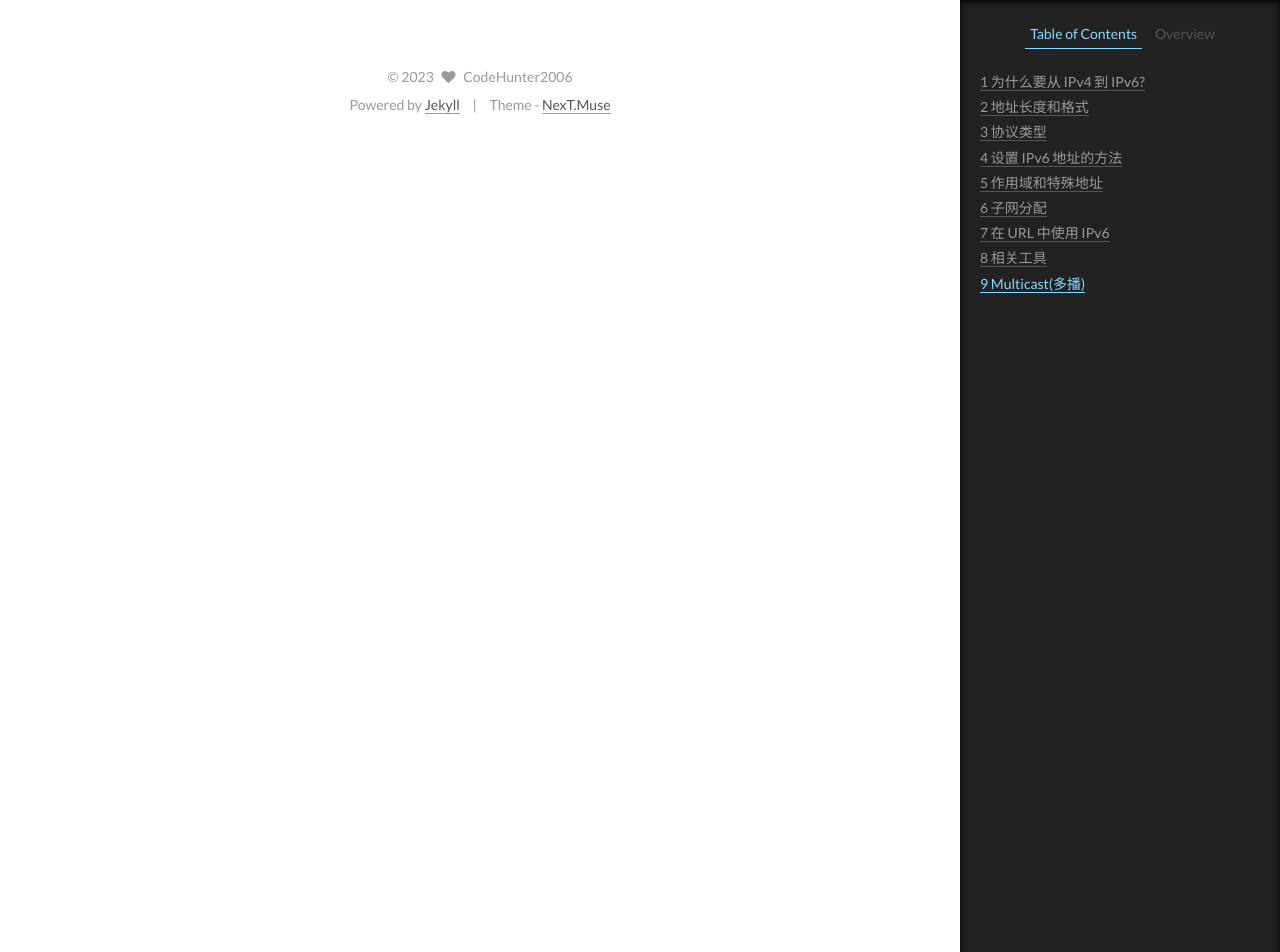
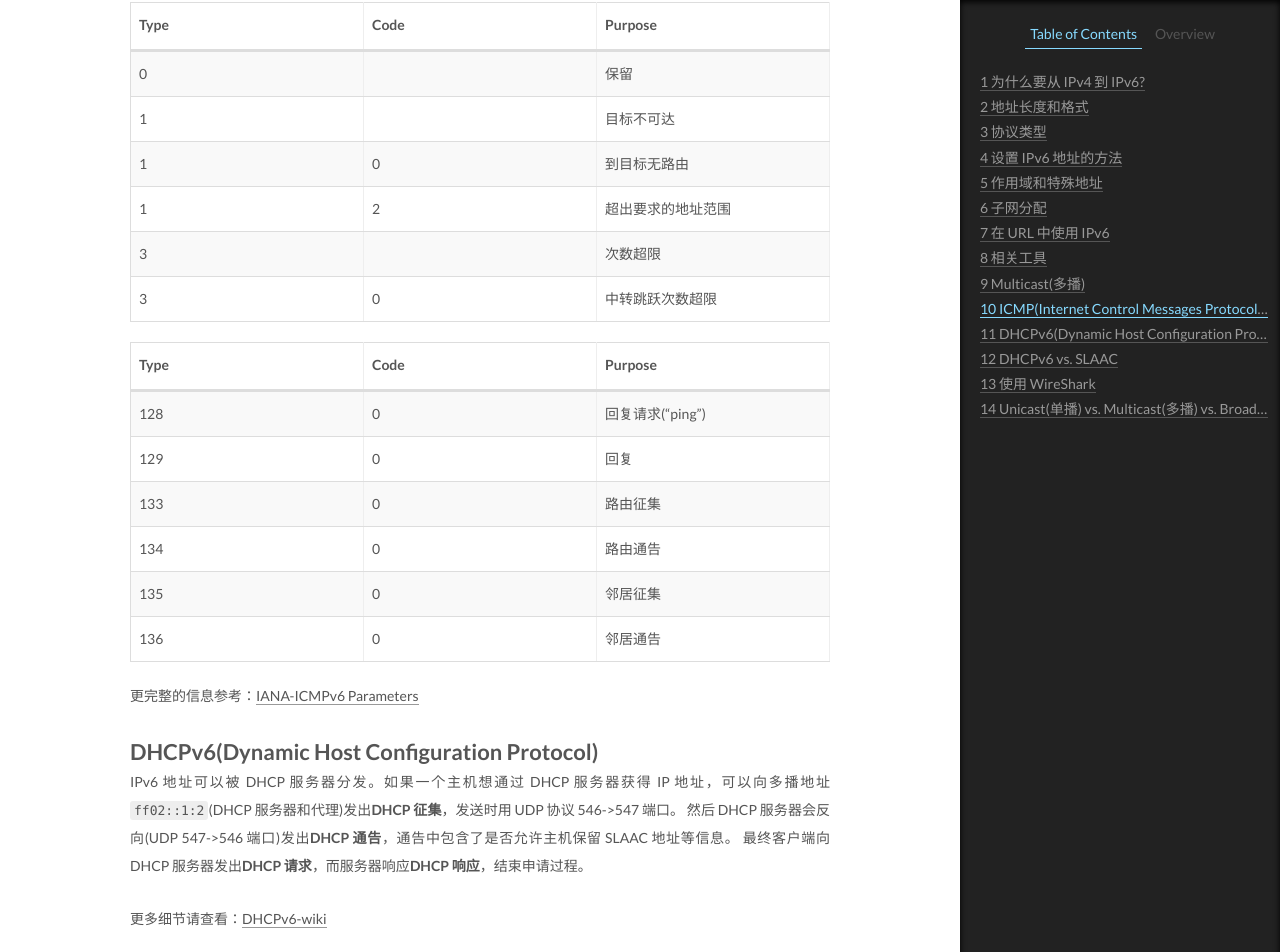
Before and after one commit to CodeHunter2006/CodeHunter2006.github.io, a Jekyll site: the page built from _posts/2023-03-25-IPv6_Basic.md, in a window 1280 px wide and 1400 px high, scrolled down 4950 px. Shown: the top 952 px of the window. Built offline with Jekyll 4.4.1, drawn with Linux system fonts in a browser that asks for light colours; some of the changed text lies outside the part shown.

Commit message:
doc: add contents

```diff
--- a/_posts/2023-03-25-IPv6_Basic.md
+++ b/_posts/2023-03-25-IPv6_Basic.md
@@ -142,3 +142,65 @@ link-local 范围内的多播地址：
 完整的多播地址可参考：[IANA](https://www.iana.org/assignments/ipv6-multicast-addresses/ipv6-multicast-addresses.xhtml)
 
 你可以试着 ping 一下上面这些地址，如`ping6 ff02::1`
+
+# ICMP(Internet Control Messages Protocol) 消息类型
+
+ICMP 通过消息类型区分，而不是像通常的协议那样通过端口号区分。致命/重要的类型数值为`[1, 127]`，而`[128, ...)`是普通消息类型。每个类型都可以有多个子类型，以`code`注明。
+
+常用 IPv6 ICMP 类型：
+
+| Type | Code | Purpose            |
+| ---- | ---- | ------------------ |
+| 0    |      | 保留               |
+| 1    |      | 目标不可达         |
+| 1    | 0    | 到目标无路由       |
+| 1    | 2    | 超出要求的地址范围 |
+| 3    |      | 次数超限           |
+| 3    | 0    | 中转跳跃次数超限   |
+
+| Type | Code | Purpose          |
+| ---- | ---- | ---------------- |
+| 128  | 0    | 回复请求("ping") |
+| 129  | 0    | 回复             |
+| 133  | 0    | 路由征集         |
+| 134  | 0    | 路由通告         |
+| 135  | 0    | 邻居征集         |
+| 136  | 0    | 邻居通告         |
+
+更完整的信息参考：[IANA-ICMPv6 Parameters](https://www.iana.org/assignments/icmpv6-parameters/icmpv6-parameters.xhtml)
+
+# DHCPv6(Dynamic Host Configuration Protocol)
+
+IPv6 地址可以被 DHCP 服务器分发。如果一个主机想通过 DHCP 服务器获得 IP 地址，可以向多播地址`ff02::1:2`(DHCP 服务器和代理)发出**DHCP 征集**，发送时用 UDP 协议 546->547 端口。
+然后 DHCP 服务器会反向(UDP 547->546 端口)发出**DHCP 通告**，通告中包含了是否允许主机保留 SLAAC 地址等信息。
+最终客户端向 DHCP 服务器发出**DHCP 请求**，而服务器响应**DHCP 响应**，结束申请过程。
+
+更多细节请查看：[DHCPv6-wiki](https://en.wikipedia.org/wiki/DHCPv6)
+
+# DHCPv6 vs. SLAAC
+
+根据不同的路由和客户端配置，客户端可能最终设置多个地址，包括 SLAAC 和 DHCP 获得的。下面显示了可能组合：
+
+![dhcp_slaac.jpg](https://github.com/onemarcfifty/cheat-sheets/blob/main/networking/dhcp_slaac.jpg)
+
+# 使用 WireShark
+
+为了更好地理解 IPv6，可以用抓包工具 WireShark 打印出 IP 数据包。下面是一些抓取 ICMP 和 DHCP 过滤条件：
+
+- `icmpv6 and (icmpv6.type==128) or (icmpv6.type==129)`
+  过滤出 ping 和 ping 的回复
+- `icmpv6 and (icmpv6.type==133) or (icmpv6.type==134)`
+  过滤出路由征集和路由通告
+- `dhcpv6`
+  过滤出 DHCPv6 的相关通信
+- `dhcpv6 or (icmpv6 and (icmpv6.type==134) or (icmpv6.type==133))`
+  综合上面的过滤结果
+
+# Unicast(单播) vs. Multicast(多播) vs. Broadcast(广播) vs. Anycast(任意播)
+
+上面这些都是消息发送类型，可以有一个节点发到交换机或路由器处理。
+
+- Unicast(单播)，一对一发送，需要发送者指定目标 ip
+- Broadcast(广播)，对全部发送，在一个广播范围内的全部节点都会收到
+- Multicast(多播)，要先有特定一些节点订阅了一个多播组，单个节点再在发送时指定组号，只有组内节点会收到消息
+- Anycast(任意播)，更像是"应急号"，就近(较快)的单个订阅者收到后就不再传播，如果就近没有收到，更远一点的就近接收者才可能收到
```
Also changed, not shown: _posts/2023-03-16-ChatGPT_4.0_touch.md (+2 -2 lines), _posts/2023-04-01-ChatGPT_fundamental.md (added, +9 -0 lines), assets/images/2023-04-01-ChatGPT_fundamental_1.jpg (added).
